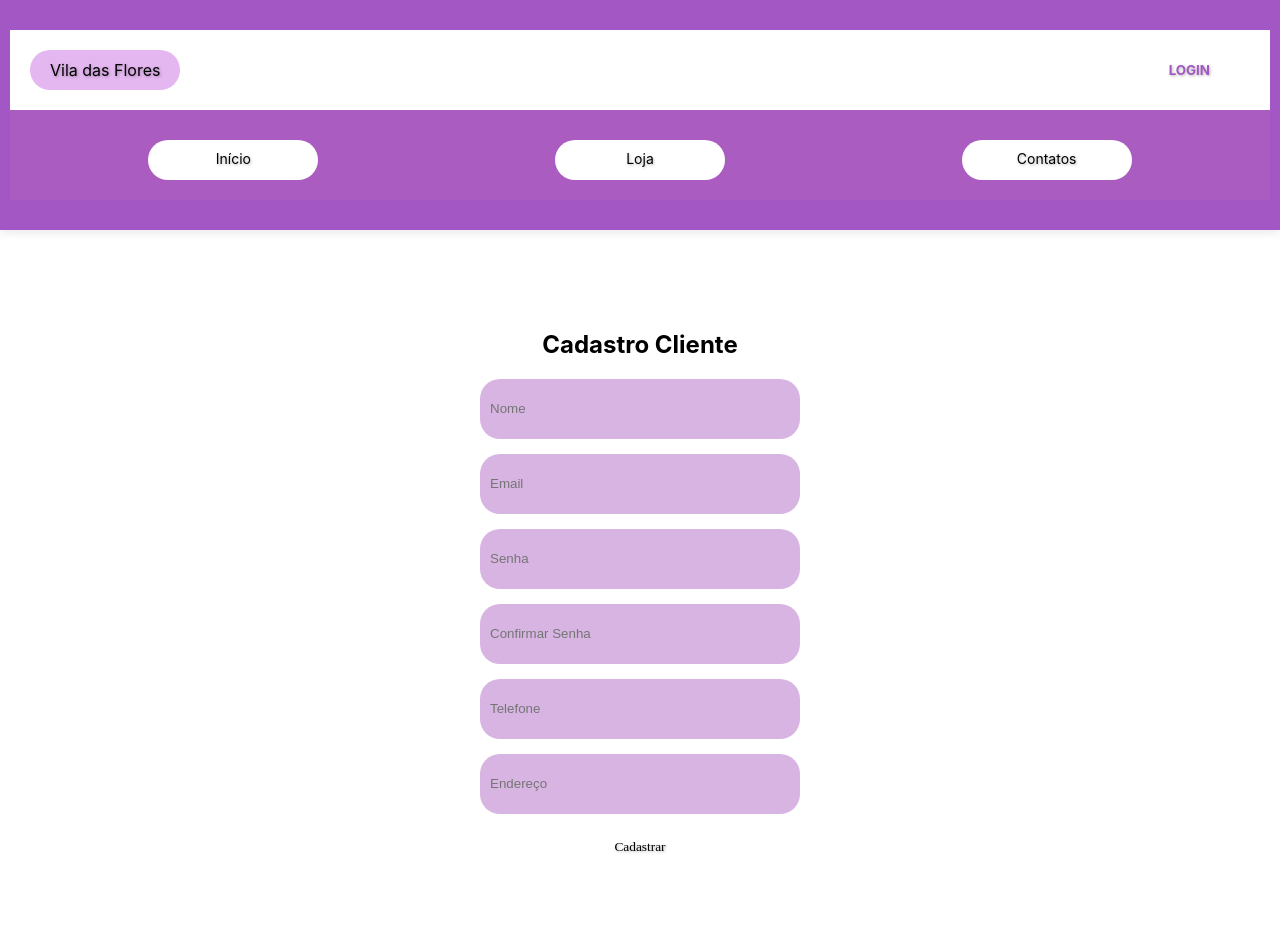
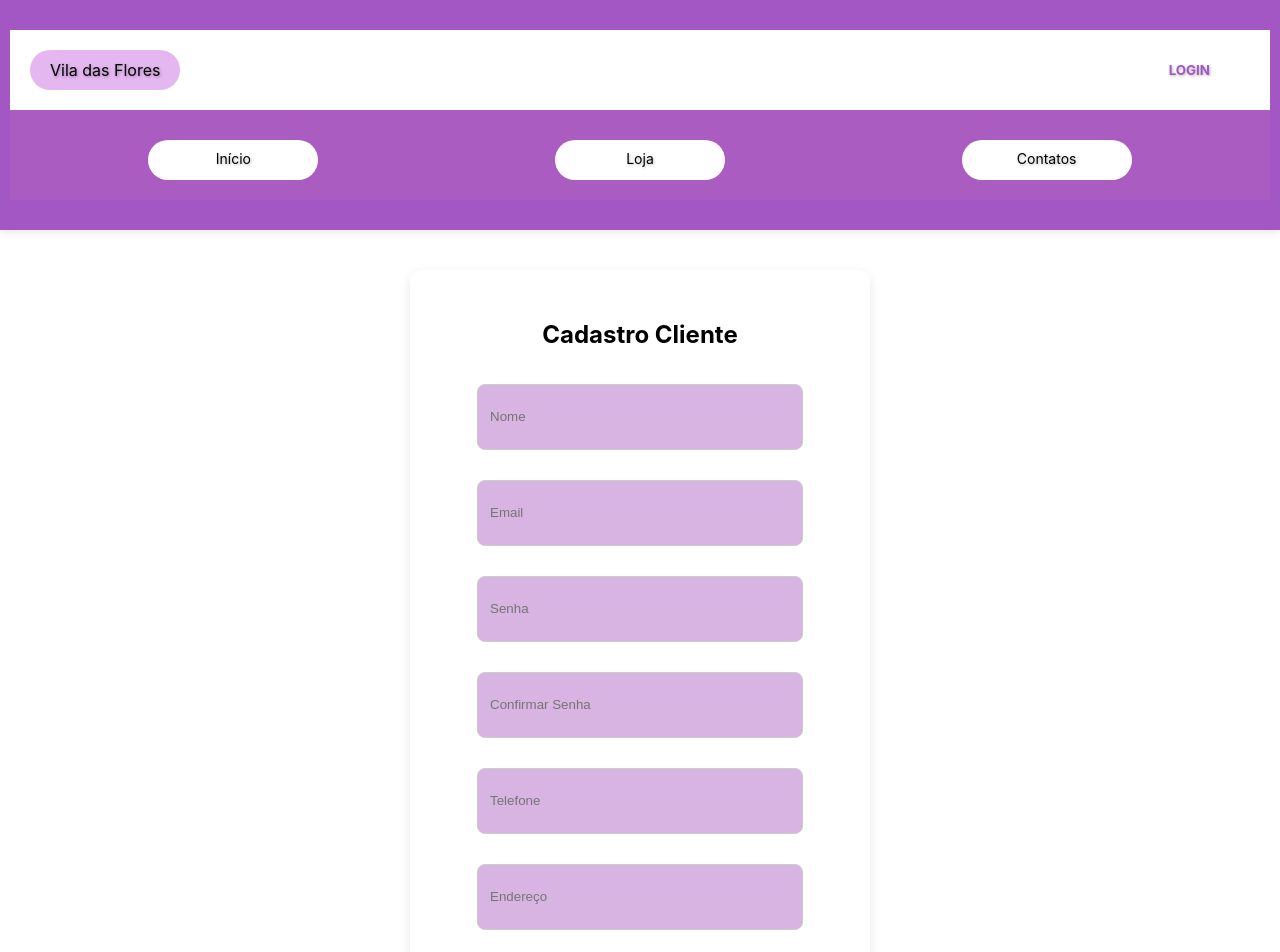
Before and after one commit to SilverDeveloper12/Vila-das-Flores---PI2, an Angular app: page /cadastro-cliente in a window 1280 px wide. Shown: the top 952 px of the page. Before the commit the page ends 865 px from the top, so only its background shows below. Built offline with nearby package versions, Linux system fonts and the light colour scheme; a web font is replaced by a local one.

Commit message:
Melhorias nos cadastros e edição de produtos
Adicionados fundos aos botões de cadastro nas telas de cadastro e um limitador de caracteres.
Agora ao clicar em editar, na tela de gerenciamento de produtos, ele sobe automaticamente para a área de edição.

```diff
--- a/src/app/components/produtos/produtos.component.ts
+++ b/src/app/components/produtos/produtos.component.ts
@@ -79,6 +79,7 @@ export class ProdutosComponent implements OnInit {
     this.novoProduto = { ...produto };
     this.editando = true;
     this.produtoEditandoId = produto.id!;
+    window.scrollTo({ top: 0, behavior: 'smooth' });
   }
   salvarProduto(): void {
   if (this.editando && this.produtoEditandoId) {
--- a/src/app/pages/cadastro-cliente/cadastro-cliente.css
+++ b/src/app/pages/cadastro-cliente/cadastro-cliente.css
@@ -0,0 +1,32 @@
+.container {
+  max-width: 400px;
+  margin: 40px auto;
+  display: flex;
+  flex-direction: column;
+  gap: 15px;
+  padding: 30px;
+  background-color: white;
+  border-radius: 12px;
+  box-shadow: 0 4px 12px rgba(0,0,0,0.1);
+}
+
+.container input {
+  padding: 12px;
+  border-radius: 8px;
+  border: 1px solid #ccc;
+}
+
+.btn-cadastro {
+  background-color: rgb(162, 87, 197);
+  color: white;
+  border: none;
+  padding: 12px;
+  border-radius: 8px;
+  cursor: pointer;
+  font-weight: bold;
+  transition: 0.2s;
+}
+
+.btn-cadastro:hover {
+  transform: scale(1.02);
+}
--- a/src/app/pages/cadastro-cliente/cadastro-cliente.html
+++ b/src/app/pages/cadastro-cliente/cadastro-cliente.html
@@ -1,24 +1,27 @@
 <div class="container">
   <h2>Cadastro Cliente</h2>
 
-  <input placeholder="Nome" [(ngModel)]="novoUsuario.nome">
+  <input placeholder="Nome" [(ngModel)]="novoUsuario.nome" maxlength="100">
 
   <input
     type="email"
     placeholder="Email"
     [(ngModel)]="novoUsuario.email"
     required
+    maxlength="150"
   >
 
   <input
     type="password"
     placeholder="Senha"
     [(ngModel)]="novoUsuario.senha"
+    maxlength="50"
   >
   <input
     type="password"
     placeholder="Confirmar Senha"
     [(ngModel)]="confirmarSenha"
+    maxlength="50"
   >
 
   <input
@@ -27,7 +30,7 @@
     maxlength="11"
   >
 
-  <input placeholder="Endereço" [(ngModel)]="novoUsuario.endereco">
+  <input placeholder="Endereço" [(ngModel)]="novoUsuario.endereco" maxlength="200">
 
-  <button (click)="cadastrar()">Cadastrar</button>
+  <button class="btn-cadastro" (click)="cadastrar()">Cadastrar</button>
 </div>
--- a/src/app/pages/cadastro-lojista/cadastro-lojista.css
+++ b/src/app/pages/cadastro-lojista/cadastro-lojista.css
@@ -0,0 +1,32 @@
+.container {
+  max-width: 400px;
+  margin: 40px auto;
+  display: flex;
+  flex-direction: column;
+  gap: 15px;
+  padding: 30px;
+  background-color: white;
+  border-radius: 12px;
+  box-shadow: 0 4px 12px rgba(0,0,0,0.1);
+}
+
+.container input {
+  padding: 12px;
+  border-radius: 8px;
+  border: 1px solid #ccc;
+}
+
+.btn-cadastro {
+  background-color: rgb(162, 87, 197);
+  color: white;
+  border: none;
+  padding: 12px;
+  border-radius: 8px;
+  cursor: pointer;
+  font-weight: bold;
+  transition: 0.2s;
+}
+
+.btn-cadastro:hover {
+  transform: scale(1.02);
+}
--- a/src/app/pages/cadastro-lojista/cadastro-lojista.html
+++ b/src/app/pages/cadastro-lojista/cadastro-lojista.html
@@ -1,13 +1,13 @@
 <div class="container">
   <h2>Cadastro Lojista</h2>
 
-  <input placeholder="Nome do proprietário" [(ngModel)]="novoUsuario.nome">
-  <input placeholder="Nome da loja" [(ngModel)]="novoUsuario.nomeLoja">
-  <input placeholder="CNPJ" [(ngModel)]="novoUsuario.cnpj">
-  <input placeholder="Email" [(ngModel)]="novoUsuario.email">
-  <input type="password" placeholder="Senha" [(ngModel)]="novoUsuario.senha">
-  <input placeholder="Telefone" [(ngModel)]="novoUsuario.telefone">
-  <input placeholder="Endereço da loja" [(ngModel)]="novoUsuario.endereco">
+  <input placeholder="Nome do proprietário" [(ngModel)]="novoUsuario.nome" maxlength="100">
+  <input placeholder="Nome da loja" [(ngModel)]="novoUsuario.nomeLoja" maxlength="100">
+  <input placeholder="CNPJ" [(ngModel)]="novoUsuario.cnpj" maxlength="14">
+  <input placeholder="Email" [(ngModel)]="novoUsuario.email" maxlength="150">
+  <input type="password" placeholder="Senha" [(ngModel)]="novoUsuario.senha" maxlength="50">
+  <input placeholder="Telefone" [(ngModel)]="novoUsuario.telefone" maxlength="11">
+  <input placeholder="Endereço da loja" [(ngModel)]="novoUsuario.endereco" maxlength="200">
 
-  <button (click)="cadastrar()">Cadastrar lojista</button>
+  <button class="btn-cadastro" (click)="cadastrar()">Cadastrar lojista</button>
 </div>
```
Lines whose indentation alone changed are shown as unchanged.
